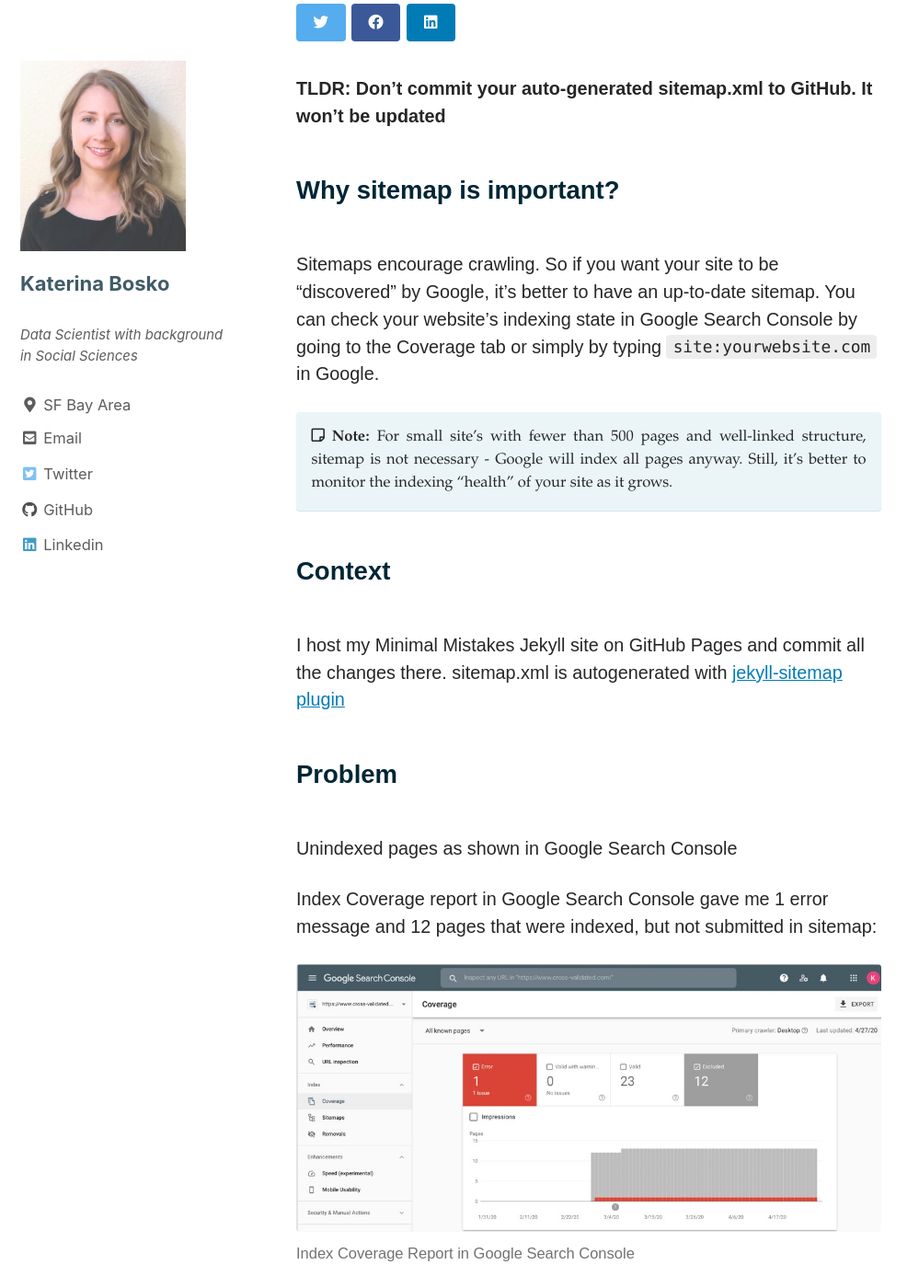
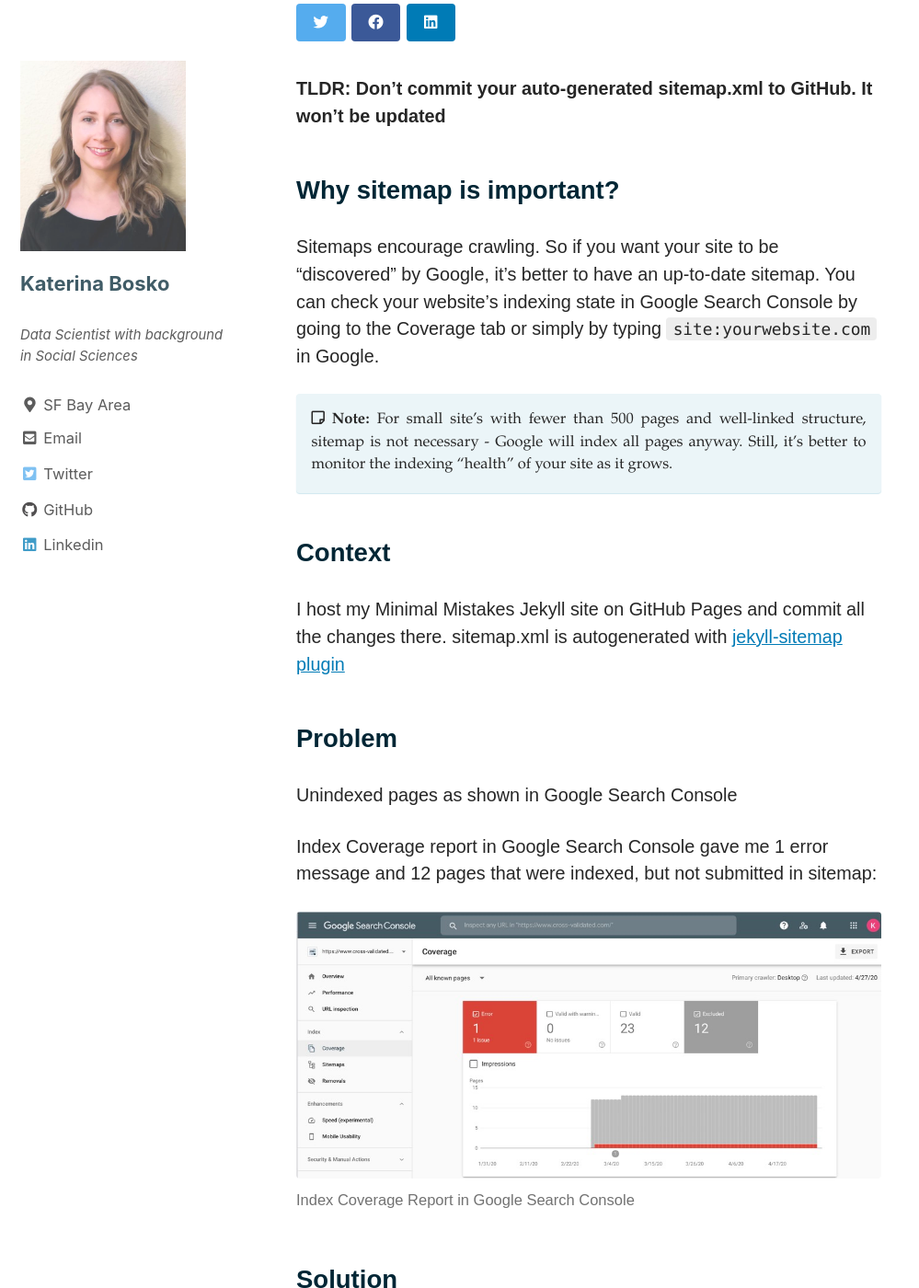
Before and after one commit to k-bosko/k-bosko.github.io, a Jekyll site: the page built from _posts/2020-05-01-XML-Sitemap-Problem-when-hosting-on-GitHub.md, in a window 1280 px wide and 1400 px high, scrolled down 284 px. Shown: the whole window at 92% size, without its empty margins (0-999 px from the left). Built offline with Jekyll 4.4.1, drawn with Linux system fonts in a browser that asks for light colours; cached includes are drawn as plain includes; nearby versions of some CDN libraries; comment, search, counter and statistics services are not loaded.

Commit message:
added new type-size-5-5 ~14px for larger archive__item-excerpt on home page and removed bottom padding for h2 on page__content in _page.scss

```diff
--- a/_sass/minimal-mistakes/_archive.scss
+++ b/_sass/minimal-mistakes/_archive.scss
@@ -75,7 +75,7 @@
 
 .archive__item-excerpt {
   margin-top: 0;
-  font-size: $type-size-6;
+  font-size: $type-size-5-5;
 
   & + p {
     text-indent: 0;
--- a/_sass/minimal-mistakes/_page.scss
+++ b/_sass/minimal-mistakes/_page.scss
@@ -76,7 +76,7 @@
   // margin-top: 1.5em;
   h2 {
     padding-top: 0.7em;
-    padding-bottom: 0.7em;
+    // padding-bottom: 0.7em;
     border-bottom: 0px solid $border-color;
   }
 
--- a/_sass/minimal-mistakes/_variables.scss
+++ b/_sass/minimal-mistakes/_variables.scss
@@ -40,6 +40,7 @@
 $type-size-3: 1.563em !default; // ~25.008px
 $type-size-4: 1.25em !default; // ~20px
 $type-size-5: 1em !default; // ~16px
+$type-size-5-5: 0.875em !default; // ~14px
 $type-size-6: 0.75em !default; // ~12px
 $type-size-7: 0.6875em !default; // ~11px
 $type-size-8: 0.625em !default; // ~10px
```
